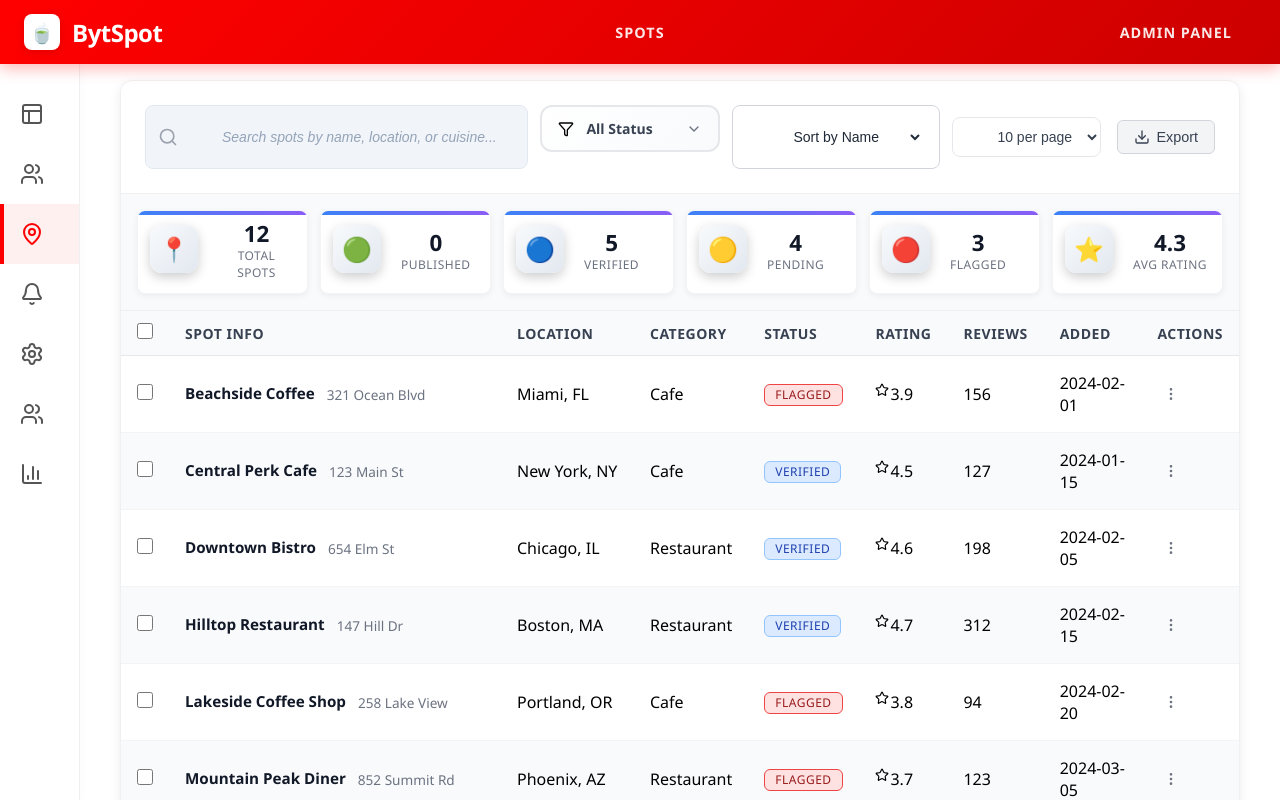
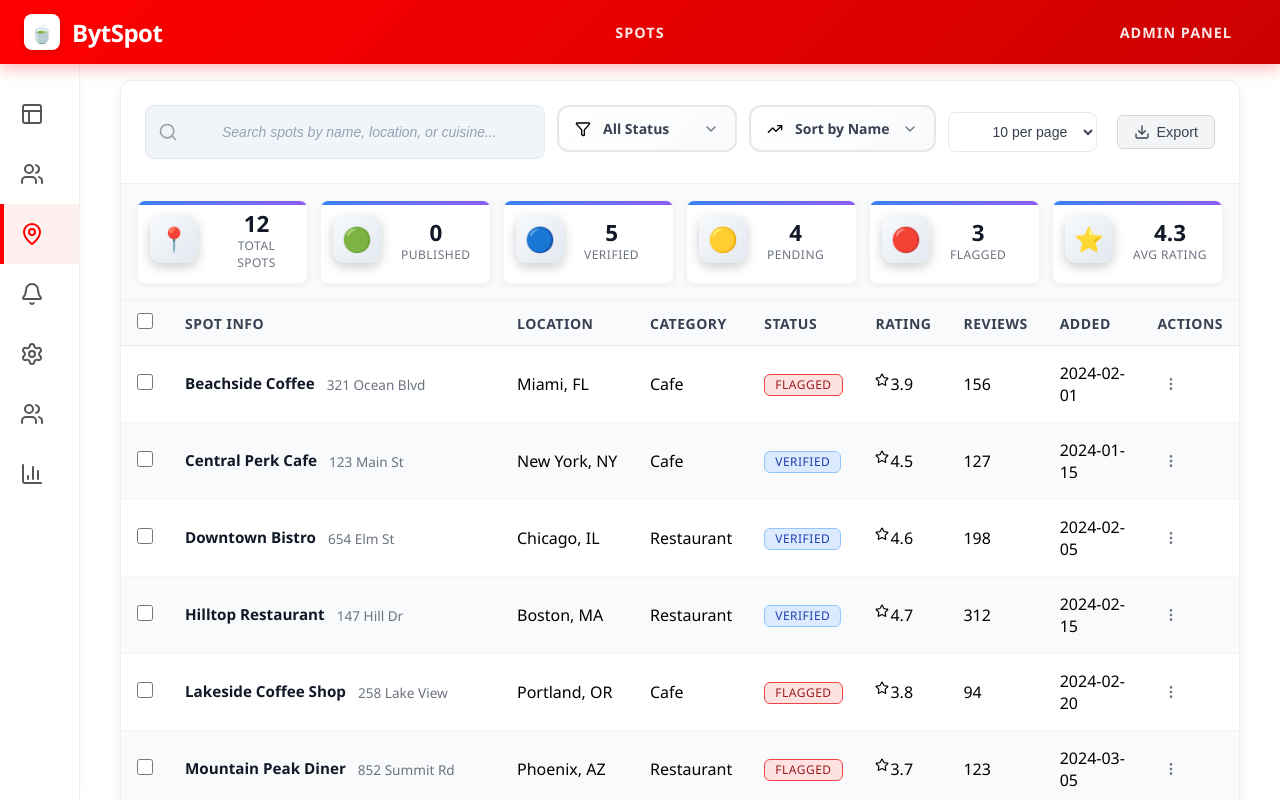
Before and after one commit to Sinxn-coder/chai-in, a React (Vite) app: page / in a window 1280 px wide. Both pictures are taken after a click on the item 39 px from the left and 234 px from the top of the page. Shown: the top 800 px of the page. Built offline with nearby package versions, Linux system fonts and the light colour scheme.

Commit message:
Redesign sort dropdown with modern styling and enhanced UX

```diff
--- a/src/App.jsx
+++ b/src/App.jsx
@@ -285,6 +285,7 @@ export default function App() {
   const [searchTerm, setSearchTerm] = useState('');
   const [statusFilter, setStatusFilter] = useState('all');
   const [showStatusDropdown, setShowStatusDropdown] = useState(false);
+  const [showSortDropdown, setShowSortDropdown] = useState(false);
   const [selectedUsers, setSelectedUsers] = useState([]);
   const [activeDropdown, setActiveDropdown] = useState(null);
   const [selectedSpots, setSelectedSpots] = useState([]);
@@ -1894,17 +1895,49 @@ export default function App() {
                   </div>
                 )}
               </div>
-              <div className="sort-dropdown">
-                <select
-                  value={sortBy}
-                  onChange={(e) => setSortBy(e.target.value)}
-                  className="sort-select"
-                >
-                  <option value="name">Sort by Name</option>
-                  <option value="rating">Sort by Rating</option>
-                  <option value="date">Sort by Date</option>
-                  <option value="reviews">Sort by Reviews</option>
-                </select>
+              <div className="modern-sort-dropdown">
+                <div className="sort-dropdown-trigger" onClick={() => setShowSortDropdown(!showSortDropdown)}>
+                  <TrendingUp size={16} />
+                  <span className="sort-dropdown-label">
+                    {sortBy === 'name' ? 'Sort by Name' :
+                     sortBy === 'rating' ? 'Sort by Rating' :
+                     sortBy === 'date' ? 'Sort by Date' : 'Sort by Reviews'}
+                  </span>
+                  <ChevronDown
+                    size={16}
+                    className={`dropdown-arrow ${showSortDropdown ? 'open' : ''}`}
+                  />
+                </div>
+                {showSortDropdown && (
+                  <div className="sort-dropdown-menu">
+                    {[
+                      { value: 'name', label: 'Sort by Name', icon: '🔤', description: 'Alphabetical order' },
+                      { value: 'rating', label: 'Sort by Rating', icon: '⭐', description: 'Highest rated first' },
+                      { value: 'date', label: 'Sort by Date', icon: '📅', description: 'Newest first' },
+                      { value: 'reviews', label: 'Sort by Reviews', icon: '💬', description: 'Most reviewed first' }
+                    ].map(sort => (
+                      <div
+                        key={sort.value}
+                        className={`sort-dropdown-item ${sortBy === sort.value ? 'active' : ''}`}
+                        onClick={() => {
+                          setSortBy(sort.value);
+                          setShowSortDropdown(false);
+                        }}
+                      >
+                        <div className="sort-item-content">
+                          <div className="sort-item-main">
+                            <span className="sort-icon">{sort.icon}</span>
+                            <span className="sort-text">{sort.label}</span>
+                            {sortBy === sort.value && (
+                              <div className="sort-checkmark">✓</div>
+                            )}
+                          </div>
+                          <div className="sort-description">{sort.description}</div>
+                        </div>
+                      </div>
+                    ))}
+                  </div>
+                )}
               </div>
               <div className="items-per-page-dropdown">
                 <select
--- a/src/index.css
+++ b/src/index.css
@@ -693,6 +693,267 @@ main {
 .search-input:focus {
   border-color: #FF0000;
   box-shadow: 0 0 0 3px rgba(255, 0, 0, 0.1);
+}
+
+/* Modern Sort Dropdown Styles */
+.modern-sort-dropdown {
+  position: relative;
+  z-index: 99;
+}
+
+.sort-dropdown-trigger {
+  display: flex;
+  align-items: center;
+  gap: 12px;
+  padding: 12px 16px;
+  background: linear-gradient(135deg, #ffffff 0%, #f8fafc 100%);
+  border: 2px solid #e5e7eb;
+  border-radius: 12px;
+  cursor: pointer;
+  transition: all 0.3s cubic-bezier(0.4, 0, 0.2, 1);
+  min-width: 180px;
+  position: relative;
+  overflow: hidden;
+}
+
+.sort-dropdown-trigger::before {
+  content: '';
+  position: absolute;
+  top: 0;
+  left: -100%;
+  width: 100%;
+  height: 100%;
+  background: linear-gradient(90deg, transparent, rgba(16, 185, 129, 0.05), transparent);
+  transition: left 0.6s ease;
+}
+
+.sort-dropdown-trigger:hover::before {
+  left: 100%;
+}
+
+.sort-dropdown-trigger:hover {
+  border-color: #10b981;
+  box-shadow: 0 4px 16px rgba(16, 185, 129, 0.1);
+  transform: translateY(-2px);
+}
+
+.sort-dropdown-label {
+  flex: 1;
+  font-size: 0.875rem;
+  font-weight: 600;
+  color: #374151;
+  text-align: left;
+}
+
+.sort-dropdown-menu {
+  position: absolute;
+  top: calc(100% + 8px);
+  left: 0;
+  right: 0;
+  background: white;
+  border: 2px solid #e5e7eb;
+  border-radius: 16px;
+  box-shadow: 0 12px 40px rgba(0, 0, 0, 0.15);
+  overflow: hidden;
+  z-index: 101;
+  animation: sortDropdownSlideIn 0.3s cubic-bezier(0.34, 1.56, 0.64, 1);
+  backdrop-filter: blur(8px);
+  min-width: 280px;
+}
+
+@keyframes sortDropdownSlideIn {
+  0% {
+    opacity: 0;
+    transform: translateY(-10px) scale(0.95);
+  }
+  100% {
+    opacity: 1;
+    transform: translateY(0) scale(1);
+  }
+}
+
+.sort-dropdown-item {
+  cursor: pointer;
+  transition: all 0.3s cubic-bezier(0.4, 0, 0.2, 1);
+  position: relative;
+  overflow: hidden;
+  border-bottom: 1px solid #f3f4f6;
+}
+
+.sort-dropdown-item:last-child {
+  border-bottom: none;
+}
+
+.sort-dropdown-item::before {
+  content: '';
+  position: absolute;
+  top: 0;
+  left: -100%;
+  width: 100%;
+  height: 100%;
+  background: linear-gradient(90deg, transparent, rgba(16, 185, 129, 0.03), transparent);
+  transition: left 0.4s ease;
+}
+
+.sort-dropdown-item:hover::before {
+  left: 100%;
+}
+
+.sort-dropdown-item:hover {
+  background: linear-gradient(135deg, #f0fdf4 0%, #dcfce7 100%);
+}
+
+.sort-dropdown-item:hover .sort-item-main {
+  padding-left: 20px;
+}
+
+.sort-dropdown-item.active {
+  background: linear-gradient(135deg, #10b981 0%, #059669 100%);
+  color: white;
+}
+
+.sort-dropdown-item.active .sort-item-main {
+  font-weight: 600;
+}
+
+.sort-dropdown-item.active .sort-description {
+  color: rgba(255, 255, 255, 0.9);
+}
+
+.sort-item-content {
+  padding: 16px;
+}
+
+.sort-item-main {
+  display: flex;
+  align-items: center;
+  gap: 12px;
+  margin-bottom: 4px;
+  transition: padding-left 0.3s ease;
+}
+
+.sort-icon {
+  font-size: 1.25rem;
+  width: 28px;
+  text-align: center;
+  flex-shrink: 0;
+}
+
+.sort-text {
+  flex: 1;
+  font-size: 0.875rem;
+  font-weight: 500;
+  color: inherit;
+}
+
+.sort-checkmark {
+  width: 20px;
+  height: 20px;
+  background: rgba(255, 255, 255, 0.2);
+  border-radius: 50%;
+  display: flex;
+  align-items: center;
+  justify-content: center;
+  font-size: 0.75rem;
+  color: white;
+  font-weight: bold;
+  animation: sortCheckmarkPulse 2s infinite;
+}
+
+@keyframes sortCheckmarkPulse {
+  0%, 100% {
+    opacity: 0.8;
+    transform: scale(1);
+  }
+  50% {
+    opacity: 1;
+    transform: scale(1.1);
+  }
+}
+
+.sort-description {
+  font-size: 0.75rem;
+  color: #6b7280;
+  opacity: 0.8;
+  padding-left: 40px;
+  font-style: italic;
+  transition: color 0.3s ease;
+}
+
+/* Responsive Design for Sort Dropdown */
+@media (max-width: 768px) {
+  .sort-dropdown-trigger {
+    min-width: 160px;
+    padding: 10px 14px;
+  }
+
+  .sort-dropdown-label {
+    font-size: 0.8rem;
+  }
+
+  .sort-dropdown-menu {
+    min-width: 240px;
+    border-radius: 12px;
+    box-shadow: 0 8px 24px rgba(0, 0, 0, 0.1);
+  }
+
+  .sort-item-content {
+    padding: 12px;
+  }
+
+  .sort-icon {
+    font-size: 1.125rem;
+    width: 24px;
+  }
+
+  .sort-text {
+    font-size: 0.8rem;
+  }
+
+  .sort-description {
+    font-size: 0.7rem;
+    padding-left: 36px;
+  }
+}
+
+@media (max-width: 480px) {
+  .sort-dropdown-trigger {
+    min-width: 140px;
+    padding: 8px 12px;
+    gap: 8px;
+  }
+
+  .sort-dropdown-label {
+    font-size: 0.75rem;
+  }
+
+  .sort-dropdown-menu {
+    min-width: 200px;
+  }
+
+  .sort-item-content {
+    padding: 10px;
+  }
+
+  .sort-icon {
+    font-size: 1rem;
+    width: 20px;
+  }
+
+  .sort-text {
+    font-size: 0.75rem;
+  }
+
+  .sort-description {
+    font-size: 0.65rem;
+    padding-left: 32px;
+  }
+
+  .sort-checkmark {
+    width: 16px;
+    height: 16px;
+    font-size: 0.625rem;
+  }
 }
 
 /* Modern Status Dropdown Styles */
```
